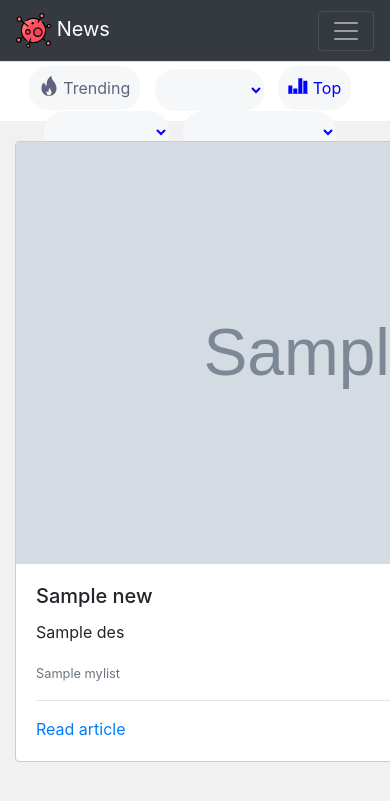
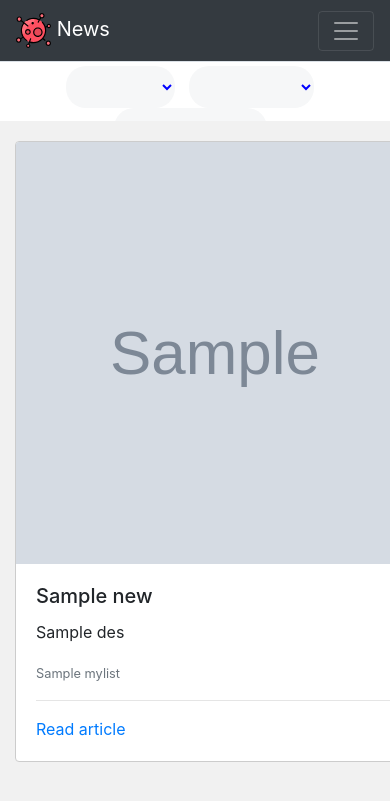
Before and after one commit to amisha-w/Covid19India-News, a Django app: template templates/newsapp/top.html in a window 390 px wide; the page is wider, and only the part inside the window is pictured. Shown: the top 801 px of that part. Run offline with Django 3.2, Linux system fonts and the light colour scheme; the template is opened without the code that fills it: most values are stand-ins (such as "Sample title", 1, 10 or a date in 2020); grey boxes marked "Sample" are stand-in pictures; some libraries are stand-ins or nearby versions.

Commit message:
responsive

```diff
--- a/templates/newsapp/top.html
+++ b/templates/newsapp/top.html
@@ -37,11 +37,19 @@
         left: 0;
     }
 
+    @media only screen and (max-width: 700px) {
+        #topBtn,
+        #trendingBtn {
+            display: none;
+        }
+    }
+
     .options {
         text-align: center;
         margin-top: 55.6px;
         width: 100%;
         height: 65px;
+        overflow: hidden;
         padding: 10px;
         background-color: white;
     }
@@ -56,6 +64,15 @@
         width: 600px;
         border: 1px solid #CCCCCC;
         margin-top: 20px;
+    }
+
+    @media only screen and (max-width: 700px) {
+        .card {
+            margin: auto;
+            width: 400px;
+            border: 1px solid #CCCCCC;
+            margin-top: 20px;
+        }
     }
 
     .card:hover {
```
Also changed, not shown: templates/newsapp/index.html (+22 -0 lines), templates/newsapp/map.html (+18 -11 lines).
